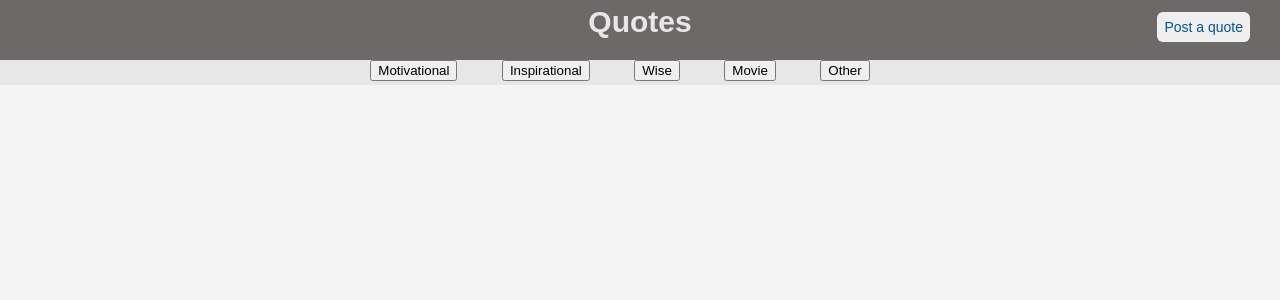
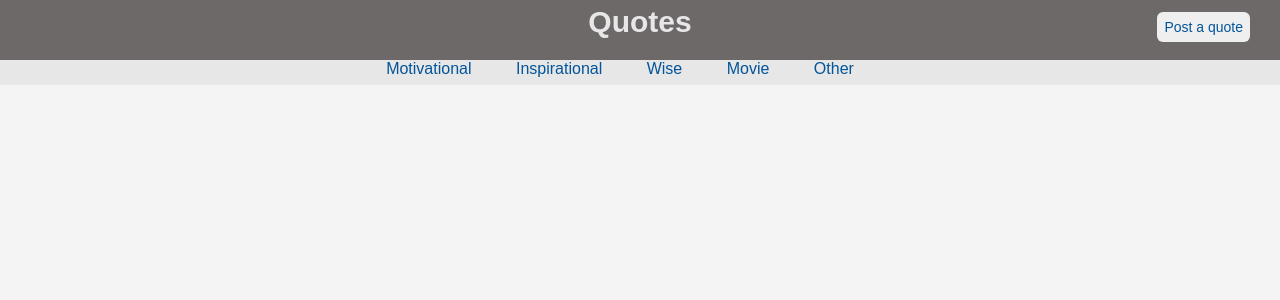
Before and after one commit to CCXLV/quoty, a Flask app: page /quotes in a window 1280 px wide. Shown: the top 300 px of the page. Run offline with Flask 2, Linux system fonts and the light colour scheme; data that the repository does not hold is empty; some libraries are stand-ins or nearby versions.

Commit message:
Update posts.html

```diff
--- a/templates/posts.html
+++ b/templates/posts.html
@@ -8,11 +8,11 @@
             <h1 id="title">Quotes</h1>
         </a>
         <nav class="nav-categories">
-            <li><a href="/quotes/motivational" id="cat-bar"><button id="motivational-button">Motivational</button></a></li>
-            <li><a href="/quotes/inspirational" id="cat-bar"><button id="inspirational-button">Inspirational</button></a></li>
-            <li><a href="/quotes/wise" id="cat-bar"><button id="wise-button">Wise</button></a></li>
-            <li><a href="/quotes/movie" id="cat-bar"><button id="movie-button">Movie</button></a></li>
-            <li><a href="/quotes/other" id="cat-bar"><button id="other-button">Other</button></a></li>
+            <li><a href="/quotes/motivational" id="cat-bar">Motivational</a></li>
+            <li><a href="/quotes/inspirational" id="cat-bar">Inspirational</a></li>
+            <li><a href="/quotes/wise" id="cat-bar">Wise</a></li>
+            <li><a href="/quotes/movie" id="cat-bar">Movie</a></li>
+            <li><a href="/quotes/other" id="cat-bar">Other</a></li>
         </nav>
         <a href="/">
             <button id="post-quote">
```
